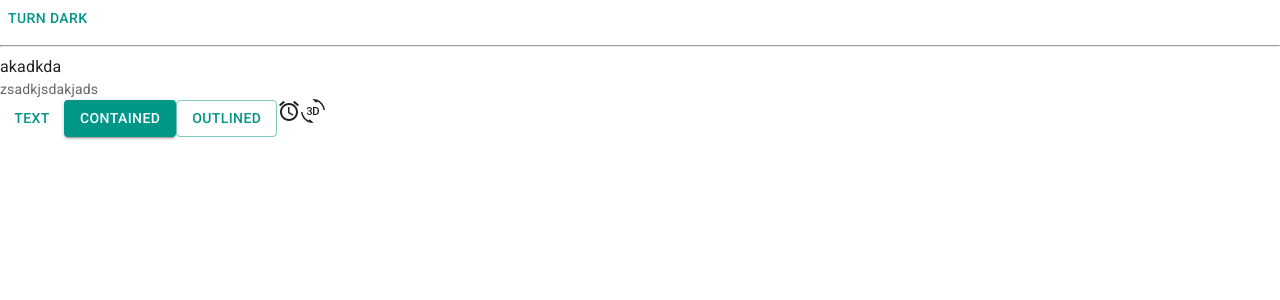
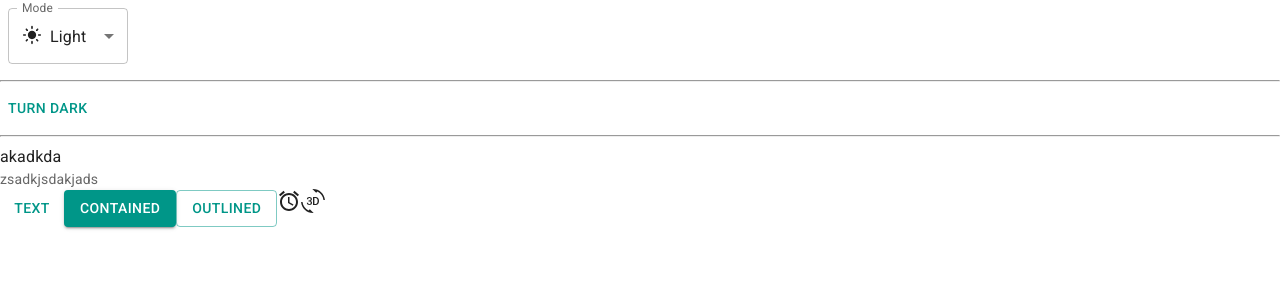
Before and after one commit to duysong435/trello-web-clone, a React (Vite) app: page / in a window 1280 px wide. Shown: the top 300 px of the page. Built offline with nearby package versions, Linux system fonts and the light colour scheme.

Commit message:
dark light mode

```diff
--- a/src/App.jsx
+++ b/src/App.jsx
@@ -2,9 +2,57 @@
 import AccessAlarmIcon from '@mui/icons-material/AccessAlarm'
 import ThreeDRotation from '@mui/icons-material/ThreeDRotation'
 import Typography from '@mui/material/Typography'
-import {
-  useColorScheme
-} from '@mui/material/styles'
+import { useColorScheme } from '@mui/material/styles'
+
+import InputLabel from '@mui/material/InputLabel'
+import MenuItem from '@mui/material/MenuItem'
+import FormControl from '@mui/material/FormControl'
+import Select from '@mui/material/Select'
+import LightModeIcon from '@mui/icons-material/LightMode'
+import DarkModeIcon from '@mui/icons-material/DarkModeOutlined'
+import SettingsBrightnessIcon from '@mui/icons-material/SettingsBrightness'
+import Box from '@mui/material/Box'
+
+
+function ModeSelect() {
+  const { mode, setMode } = useColorScheme()
+
+  const handleChange = (event) => {
+    const selectedMode = event.target.value
+    setMode(selectedMode)
+  }
+
+  return (
+    <div>
+      <FormControl sx={{ m: 1, minWidth: 120 }}>
+        <InputLabel id="label-select-dark-light-mode">Mode</InputLabel>
+        <Select
+          labelId="label-select-dark-light-mode"
+          id="select-dark-light-mode"
+          value={mode}
+          label="Mode"
+          onChange={handleChange}
+        >
+          <MenuItem value={'light'}>
+            <div style={{ display: 'flex', alignContent: 'center', gap: '8px' }}>
+              <LightModeIcon fontSize='small' /> Light
+            </div>
+          </MenuItem>
+          <MenuItem value={'dark'}>
+            <Box sx={{ display: 'flex', alignItems: 'center', gap: 1 }}>
+              <DarkModeIcon fontSize='small' /> Dark
+            </Box>
+          </MenuItem>
+          <MenuItem value={'system'}>
+            <Box sx={{ display: 'flex', alignItems: 'center', gap: 2 }}>
+              <SettingsBrightnessIcon fontSize='small' /> System
+            </Box>
+          </MenuItem>
+        </Select>
+      </FormControl>
+    </div>
+  )
+}
 
 function ModeToggle() {
   const { mode, setMode } = useColorScheme()
@@ -24,6 +72,8 @@
 
   return (
     <>
+      <ModeSelect />
+      <hr />
       <ModeToggle />
       <hr />
       <div>akadkda</div>
```
